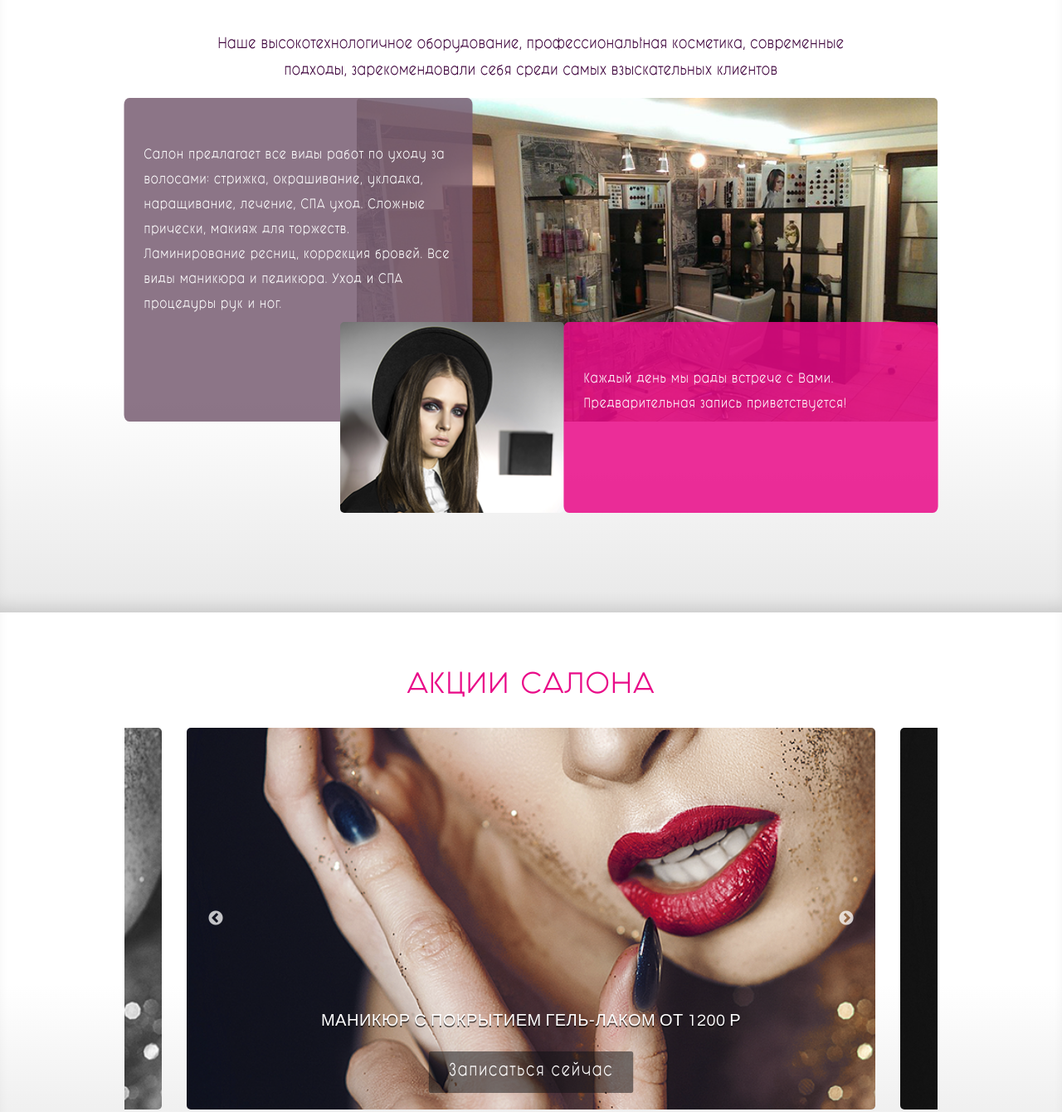
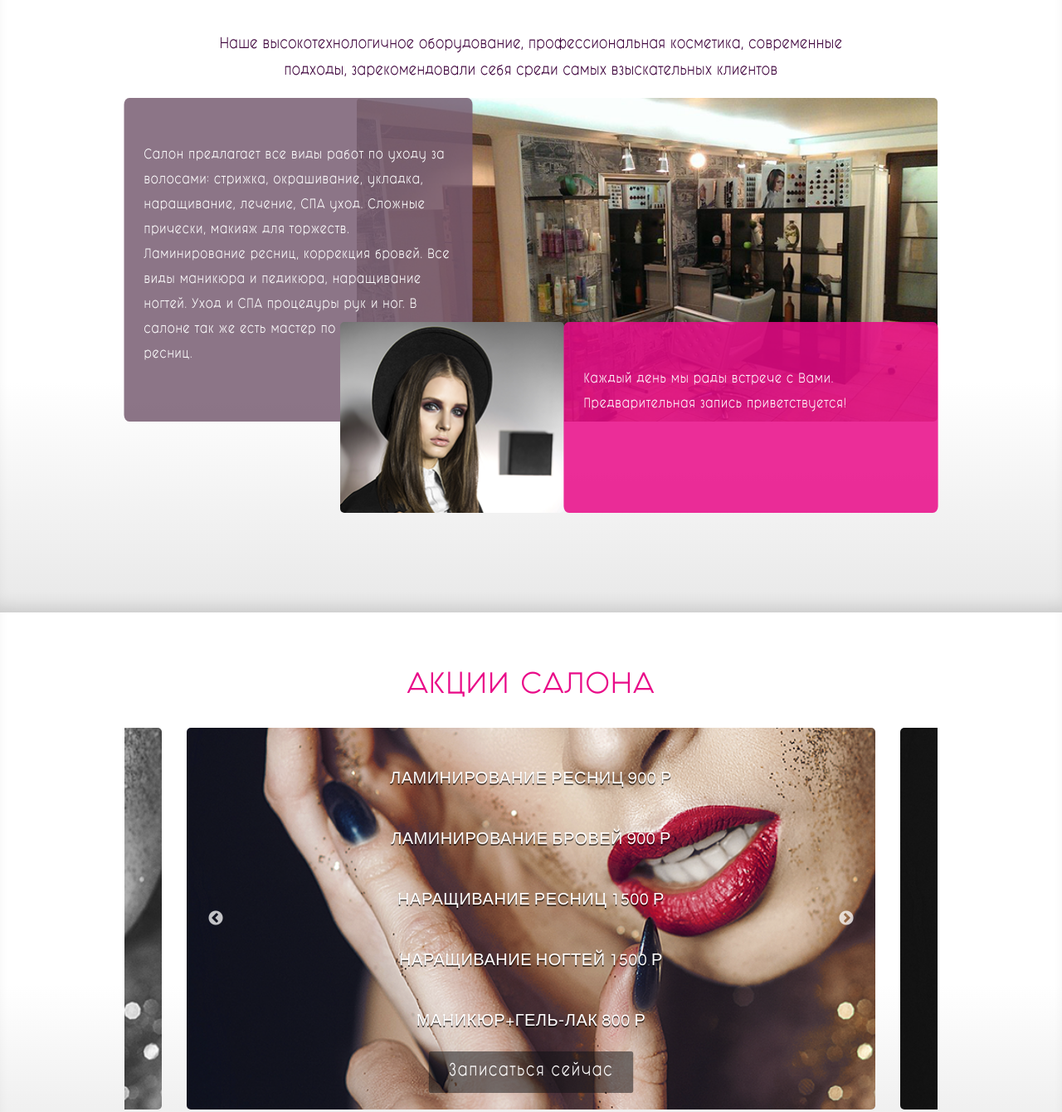
Before and after one commit to d109652/se-studio, a plain HTML site: page index.html in a window 1280 px wide. Shown: the part 908-2248 px from the top of the page at 83% size. Drawn offline with Linux system fonts and the light colour scheme; a script that the page names is missing; a web font is replaced by a local one.

Commit message:
12345
12345

```diff
--- a/index.html
+++ b/index.html
@@ -7,7 +7,7 @@
 
     <title>SE Studio - салон красоты</title>
     <meta name="description"
-          content="Салон предлагает все виды работ по уходу за волосами: стрижка, окрашивание, укладка, наращивание, лечение. Все виды маникюра и педикюра. Уход и СПА процедуры рук и ног.">
+          content="Салон предлагает все виды работ по уходу за волосами: стрижка, окрашивание, укладка, наращивание, лечение. Все виды маникюра и педикюра, наращивание ногтей. Уход и СПА процедуры рук и ног. В салоне так же есть кабинет бровиста и мастер по наращиванию ногтей.">
 
     <meta http-equiv="X-UA-Compatible" content="IE=edge">
     <meta name="viewport" content="width=device-width, initial-scale=1, maximum-scale=1">
@@ -17,7 +17,7 @@
     <meta property="og:title" content="SE Studio - салон красоты">
     <meta property="og:image" content="http://s-e-studio.ru/img/main.png">
     <meta property="og:description"
-          content="Салон предлагает все виды работ по уходу за волосами: стрижка, окрашивание, укладка, наращивание, лечение. Все виды маникюра и педикюра. Уход и СПА процедуры рук и ног.">
+          content="Салон предлагает все виды работ по уходу за волосами: стрижка, окрашивание, укладка, наращивание, лечение. Все виды маникюра и педикюра, наращивание ногтей. Уход и СПА процедуры рук и ног.  В салоне так же есть кабинет бровиста и мастер по наращиванию ногтей.">
     <meta property="og:site_name" content="SE Studio">
     <meta property="og:locale" content="ru">
 
@@ -25,7 +25,7 @@
     <meta name="twitter:url" content="http://s-e-studio.ru/">
     <meta name="twitter:title" content="SE Studio - салон красоты">
     <meta name="twitter:description"
-          content="Салон предлагает все виды работ по уходу за волосами: стрижка, окрашивание, укладка, наращивание, лечение. Все виды маникюра и педикюра. Уход и СПА процедуры рук и ног.">
+          content="Салон предлагает все виды работ по уходу за волосами: стрижка, окрашивание, укладка, наращивание, лечение. Все виды маникюра и педикюра, наращивание ногтей. Уход и СПА процедуры рук и ног.  В салоне так же есть кабинет бровиста и мастер по наращиванию ногтей.">
     <meta name="twitter:image" content="http://s-e-studio.ru/img/main.png">
 
 
@@ -140,7 +140,7 @@
     <section class="section section--about flex section--background" id="about">
         <div class="section__wrapper">
             <h2 class="section__title">О нас</h2>
-            <p class="section__lead">Наше высокотехнологичное оборудование, профессиональtная косметика, современные
+            <p class="section__lead">Наше высокотехнологичное оборудование, профессиональная косметика, современные
                 подходы,
                 зарекомендовали себя среди самых взыскательных клиентов</p>
             <div class="features features--first">
@@ -149,7 +149,7 @@
                     лечение,
                     СПА уход. Сложные прически, макияж для торжеств. Ламинирование ресниц, коррекция бровей. Все
                     виды
-                    маникюра и педикюра. Уход и СПА процедуры рук и ног.
+                    маникюра и педикюра, наращивание ногтей. Уход и СПА процедуры рук и ног.  В салоне так же есть мастер по наращиванию ресниц.
                 </div>
                     <div class="features__img"></div>
                 </div>
@@ -167,19 +167,34 @@
             <div class="slider">
                 <div class="slide slide__first">
                     <div class="slide__wrapper">
-                        <p class="promo">маникюр с покрытием гель-лаком от 1200 р</p>
+<p class="promo">Архитектура бровей 900 р</p>
+<p class="promo">Ламинирование ресниц 900 р</p>
+<p class="promo">Ламинирование бровей 900 р</p>
+<p class="promo">Наращивание ресниц 1500 р</p>
+<p class="promo">Наращивание ногтей 1500 р</p>
+                        <p class="promo">Маникюр+гель-лак 800 р</p>
                         <button onClick="showSonlineWidget(sonlineWidgetOptions);" class="button button--black button--middle">Записаться сейчас</button>
                     </div>
                 </div>
                 <div class="slide slide__second">
                     <div class="slide__wrapper">
-                        <p class="promo">маникюр с покрытием гель-лаком от 1200 р</p>
+                        <p class="promo">Архитектура бровей 900 р</p>
+<p class="promo">Ламинирование ресниц 900 р</p>
+<p class="promo">Ламинирование бровей 900 р</p>
+<p class="promo">Наращивание ресниц 1500 р</p>
+<p class="promo">Наращивание ногтей 1500 р</p>
+                        <p class="promo">Маникюр+гель-лак 800 р</p>
                         <button onClick="showSonlineWidget(sonlineWidgetOptions);" class="button button--black button--middle">Записаться сейчас</button>
                     </div>
                 </div>
                 <div class="slide slide__third">
                     <div class="slide__wrapper">
-                        <p class="promo">маникюр с покрытием гель-лаком от 1200 р</p>
+                        <p class="promo">Архитектура бровей 900 р</p>
+<p class="promo">Ламинирование ресниц 900 р</p>
+<p class="promo">Ламинирование бровей 900 р</p>
+<p class="promo">Наращивание ресниц 1500 р</p>
+<p class="promo">Наращивание ногтей 1500 р</p>
+                        <p class="promo">Маникюр+гель-лак 800 р</p>
                         <button onClick="showSonlineWidget(sonlineWidgetOptions);" class="button button--black button--middle">Записаться сейчас</button>
                     </div>
                 </div>
@@ -325,7 +340,7 @@
                         <li class="contacts__list-item">
                             <a href="tel: +79101111111">
                                 <span class="contacts-item__title">WhatsApp / Viber / Telegram:</span><br>
-                                <span class="contacts-item__value">+7(910) 111-11-11</span>
+                                <span class="contacts-item__value">+7(985) 019-40-54</span>
                             </a>
                         </li>
                         <li class="contacts__list-item">
```
Also changed, not shown: 2 other files.
